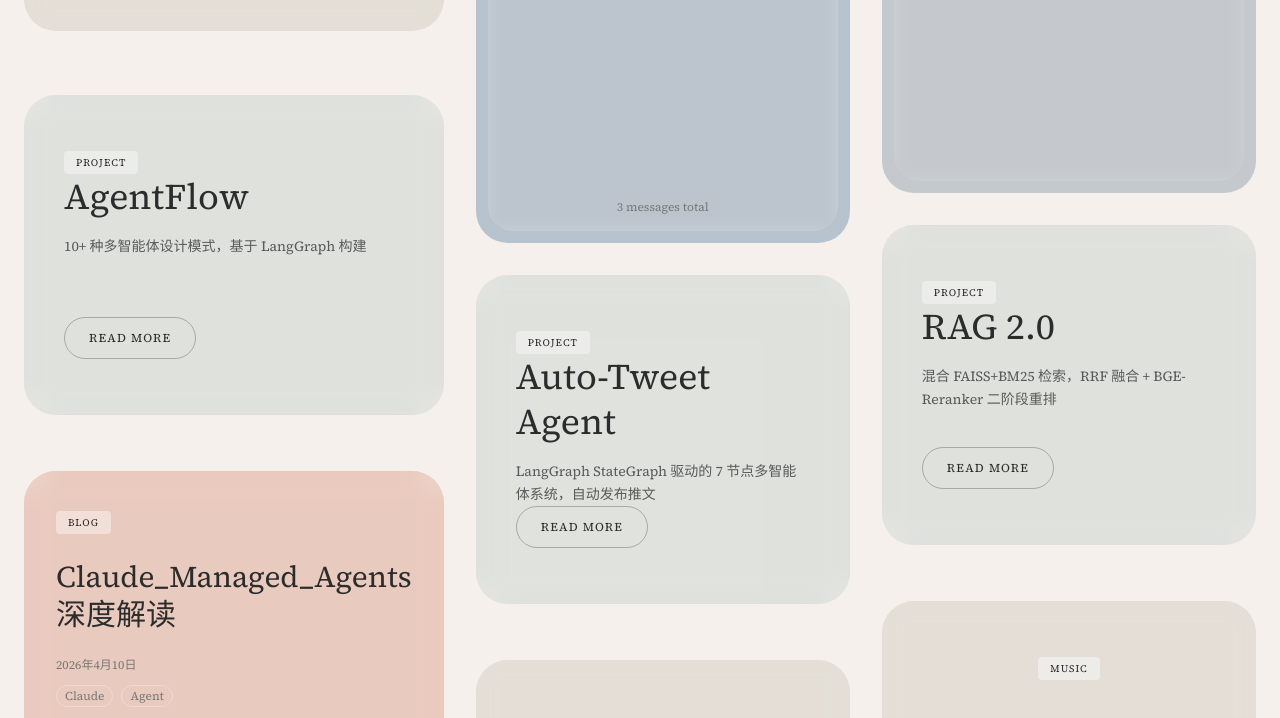
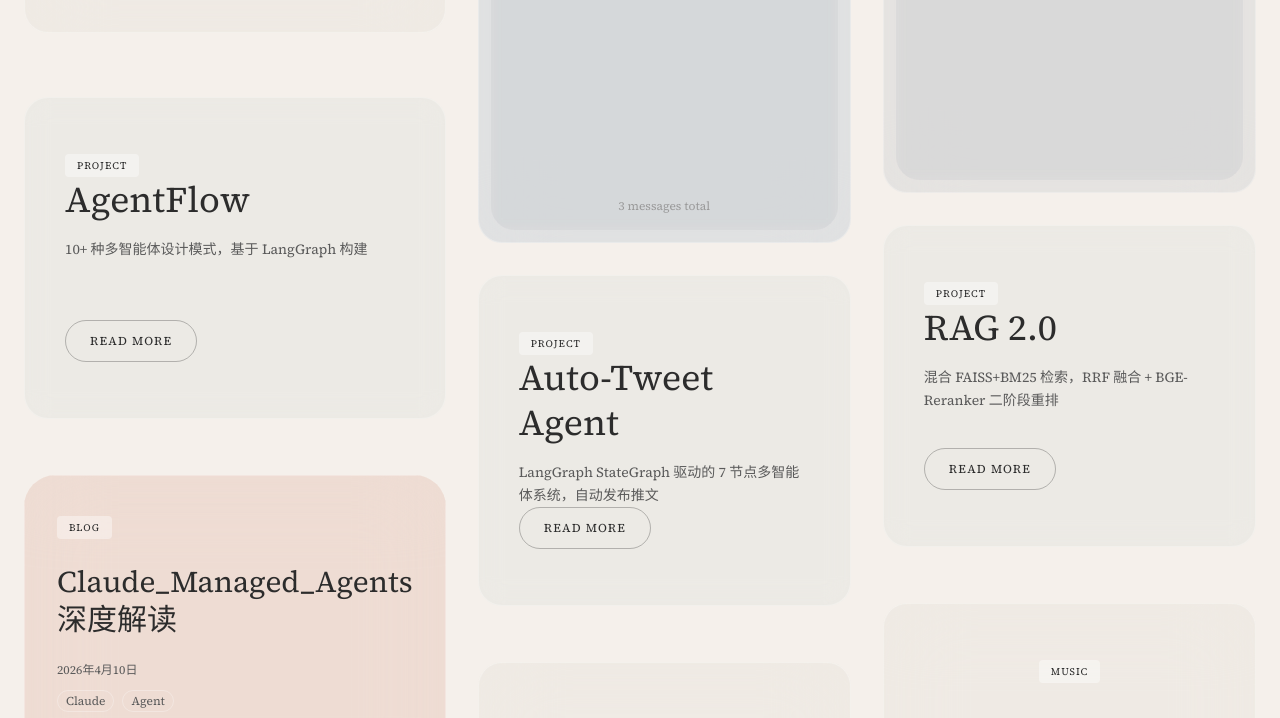
Before and after one commit to iuyup/iuyup.com, a Next.js app: page / in a window 1280 px wide. Shown: the part 1355-2073 px from the top of the page. Built offline with nearby package versions, Linux system fonts and the light colour scheme.

Commit message:
feat:change bg

```diff
--- a/src/components/cards/AboutCard.tsx
+++ b/src/components/cards/AboutCard.tsx
@@ -3,7 +3,7 @@
 import { motion, type Variants } from 'framer-motion';
 import { CARD_VARIANTS, type CardVariant } from '@/lib/colors';
 
-const cardCls = 'backdrop-blur-md rounded-[2rem] py-14 px-10 min-h-[480px] flex flex-col justify-between cursor-pointer';
+const cardCls = 'backdrop-blur-2xl rounded-3xl border border-white/30 py-14 px-10 min-h-[480px] flex flex-col justify-between cursor-pointer';
 
 const cardFade: Variants = {
   hidden: { opacity: 0, y: 20 },
@@ -45,7 +45,7 @@ export function AboutCard({ tag = 'default' }: AboutCardProps) {
           </p>
         </div>
         <div className="mt-auto pt-6 w-full text-left">
-          <p className="text-xs" style={{ color: variant.textSecondary }}>21岁 · 大三在读 · 光电专业</p>
+          <p className="text-xs" style={{ color: variant.textSecondary }}>Think in decades, act in days.</p>
         </div>
       </motion.div>
     </motion.div>
--- a/src/components/cards/BlogCard.tsx
+++ b/src/components/cards/BlogCard.tsx
@@ -35,7 +35,7 @@ export function BlogCard({ post, tag = 'default' }: BlogCardProps) {
       transition={springTransition}
       style={{ boxShadow: 'none', background: variant.bg }}
     >
-      <div className="backdrop-blur-md py-10 px-8 min-h-[280px] flex flex-col justify-between">
+      <div className="backdrop-blur-2xl rounded-3xl border border-white/30 py-10 px-8 min-h-[280px] flex flex-col justify-between">
         <Link href={`/posts/${encodeURIComponent(post.slug)}`} className="group flex flex-col h-full justify-between">
           <span className="text-[10px] uppercase tracking-widest bg-white/40 text-[#2C2C2C] px-3 py-1 rounded-sm self-start">
             Blog
@@ -80,7 +80,7 @@ export function BlogLinkCard({ tag = 'default' }: BlogLinkCardProps) {
       transition={springTransition}
       style={{ boxShadow: 'none', background: variant.bg }}
     >
-      <div className="backdrop-blur-md py-10 px-8 min-h-[280px] flex flex-col justify-between">
+      <div className="backdrop-blur-2xl rounded-3xl border border-white/30 py-10 px-8 min-h-[280px] flex flex-col justify-between">
         <Link href="/posts" className="group flex flex-col h-full justify-between">
           <span className="text-[10px] uppercase tracking-widest bg-white/40 text-[#2C2C2C] px-3 py-1 rounded-sm self-start">
             Blog
--- a/src/components/cards/FooterCard.tsx
+++ b/src/components/cards/FooterCard.tsx
@@ -3,7 +3,7 @@
 import { motion, type Variants } from 'framer-motion';
 import { CARD_VARIANTS, type CardVariant } from '@/lib/colors';
 
-const cardCls = 'backdrop-blur-md rounded-[2rem] py-14 px-10 min-h-[480px] flex flex-col justify-between cursor-pointer';
+const cardCls = 'backdrop-blur-2xl rounded-3xl border border-white/30 py-14 px-10 min-h-[480px] flex flex-col justify-between cursor-pointer';
 
 const cardFade: Variants = {
   hidden: { opacity: 0, y: 20 },
--- a/src/components/cards/MusicCard.tsx
+++ b/src/components/cards/MusicCard.tsx
@@ -4,7 +4,7 @@ import { motion, type Variants } from 'framer-motion';
 import { albums } from '@/lib/data';
 import { CARD_VARIANTS, type CardVariant } from '@/lib/colors';
 
-const cardCls = 'backdrop-blur-md rounded-[2rem] py-14 px-10 min-h-[480px] flex flex-col justify-between cursor-pointer';
+const cardCls = 'backdrop-blur-2xl rounded-3xl border border-white/30 py-14 px-10 min-h-[480px] flex flex-col justify-between cursor-pointer';
 
 const cardFade: Variants = {
   hidden: { opacity: 0, y: 20 },
--- a/src/components/cards/ProjectCard.tsx
+++ b/src/components/cards/ProjectCard.tsx
@@ -23,7 +23,7 @@ export function ProjectCard({ index }: ProjectCardProps) {
   return (
     <motion.div
       variants={cardFade}
-      className="mb-6 rounded-[2rem]"
+      className="mb-6 rounded-3xl border border-white/30"
       whileHover={hoverSpring}
       transition={springTransition}
       style={{ boxShadow: 'none', background: projectBg(project.color) }}
--- a/src/components/cards/ThemeToggleCard.tsx
+++ b/src/components/cards/ThemeToggleCard.tsx
@@ -4,7 +4,7 @@ import { motion, type Variants } from 'framer-motion';
 import { ThemeToggle } from '@/components/ui/ThemeToggle';
 import { CARD_VARIANTS, type CardVariant } from '@/lib/colors';
 
-const cardCls = 'backdrop-blur-md rounded-[2rem] py-14 px-10 min-h-[480px] flex flex-col justify-between cursor-pointer';
+const cardCls = 'backdrop-blur-2xl rounded-3xl border border-white/30 py-14 px-10 min-h-[480px] flex flex-col justify-between cursor-pointer';
 
 const cardFade: Variants = {
   hidden: { opacity: 0, y: 20 },
--- a/src/components/flip-card/ChatFlipCard.tsx
+++ b/src/components/flip-card/ChatFlipCard.tsx
@@ -4,7 +4,7 @@ import { useState, useRef } from 'react';
 import { motion } from 'framer-motion';
 import { CARD_VARIANTS, type CardVariant } from '@/lib/colors';
 
-const cardCls = 'backdrop-blur-md rounded-[2rem] py-3 px-3 min-h-[480px] flex flex-col justify-between cursor-pointer';
+const cardCls = 'backdrop-blur-2xl rounded-3xl border border-white/30 py-3 px-3 min-h-[480px] flex flex-col justify-between cursor-pointer';
 
 const hoverSpring = { scale: 1.02, boxShadow: '0 25px 50px -12px rgba(0, 0, 0, 0.15)' };
 const springTransition = { type: 'spring' as const, stiffness: 300, damping: 50, mass: 0.5 };
--- a/src/components/flip-card/GuestbookFlipCard.tsx
+++ b/src/components/flip-card/GuestbookFlipCard.tsx
@@ -4,7 +4,7 @@ import { useState, useEffect } from 'react';
 import { motion } from 'framer-motion';
 import { CARD_VARIANTS, type CardVariant } from '@/lib/colors';
 
-const cardCls = 'backdrop-blur-md rounded-[2rem] py-3 px-3 min-h-[480px] flex flex-col justify-between cursor-pointer';
+const cardCls = 'backdrop-blur-2xl rounded-3xl border border-white/30 py-3 px-3 min-h-[480px] flex flex-col justify-between cursor-pointer';
 
 const hoverSpring = { scale: 1.02, boxShadow: '0 25px 50px -12px rgba(0, 0, 0, 0.15)' };
 const springTransition = { type: 'spring' as const, stiffness: 300, damping: 50, mass: 0.5 };
--- a/src/lib/colors.ts
+++ b/src/lib/colors.ts
@@ -1,23 +1,23 @@
 export const CARD_VARIANTS = {
   Chat: {
-    bg: 'rgba(138, 154, 168, 0.45)',
-    textSecondary: '#787878',
+    bg: 'rgba(138, 154, 168, 0.15)',
+    textSecondary: '#9a9a9a',
   },
   Guestbook: {
-    bg: 'rgba(107, 141, 174, 0.45)',
-    textSecondary: '#787878',
+    bg: 'rgba(107, 141, 174, 0.15)',
+    textSecondary: '#9a9a9a',
   },
   project: {
-    bg: 'rgba(162, 171, 158, 0.45)',
-    textSecondary: '#787878',
+    bg: 'rgba(162, 171, 158, 0.15)',
+    textSecondary: '#9a9a9a',
   },
   default: {
-    bg: 'rgba(214, 207, 199, 0.55)',
-    textSecondary: '#6B6B6B',
+    bg: 'rgba(214, 207, 199, 0.18)',
+    textSecondary: '#3a3a3a',
   },
   blog: {
-    bg: 'rgba(212, 133, 106, 0.35)',
-    textSecondary: '#787878',
+    bg: 'rgba(212, 133, 106, 0.18)',
+    textSecondary: '#5a5a5a',
   },
 } as const;
 
@@ -26,7 +26,7 @@ export function projectBg(hex: string): string {
   const r = parseInt(hex.slice(1, 3), 16);
   const g = parseInt(hex.slice(3, 5), 16);
   const b = parseInt(hex.slice(5, 7), 16);
-  return `rgba(${r}, ${g}, ${b}, 0.35)`;
+  return `rgba(${r}, ${g}, ${b}, 0.15)`;
 }
 
 export type CardVariant = keyof typeof CARD_VARIANTS;
```
